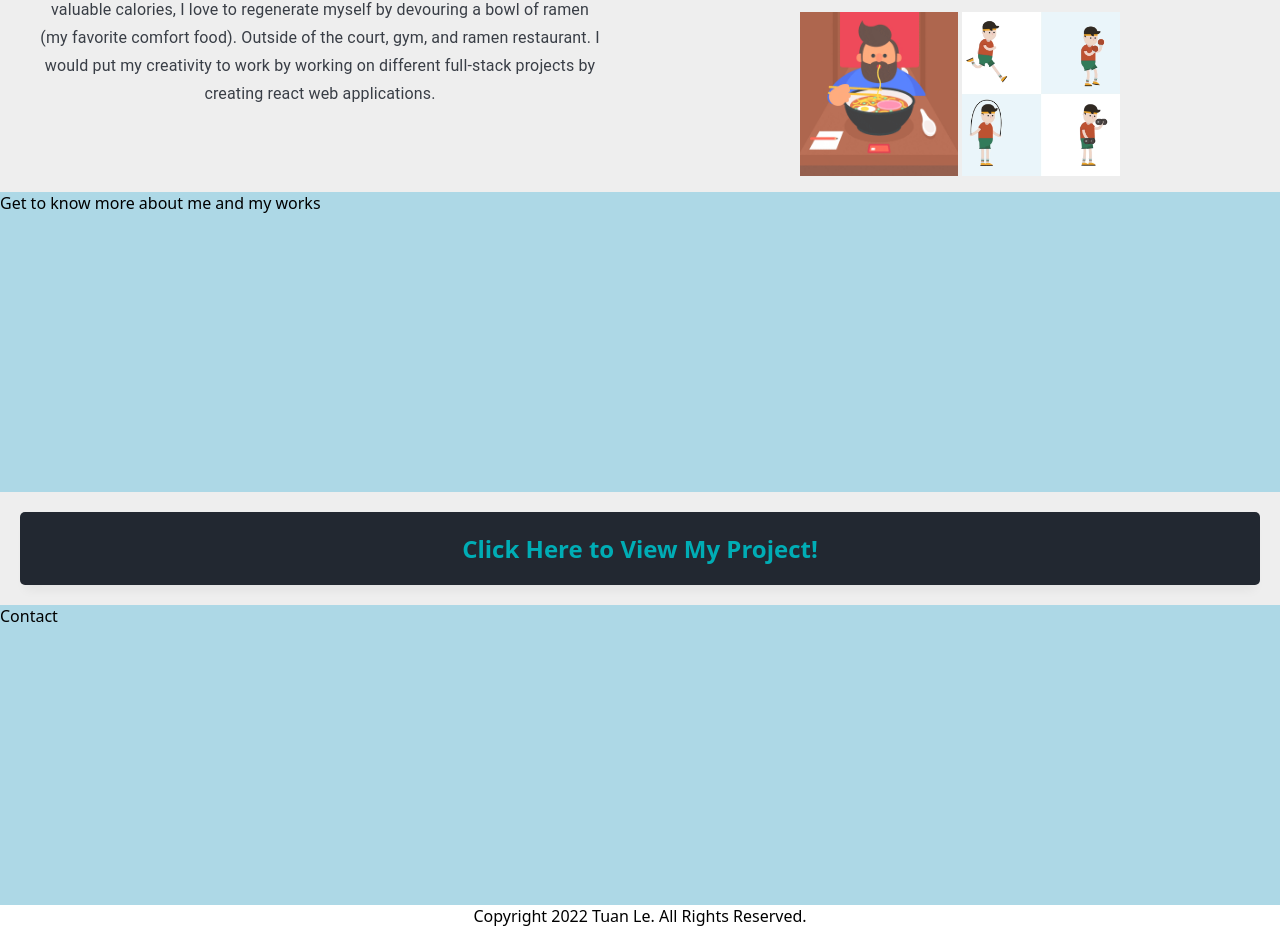
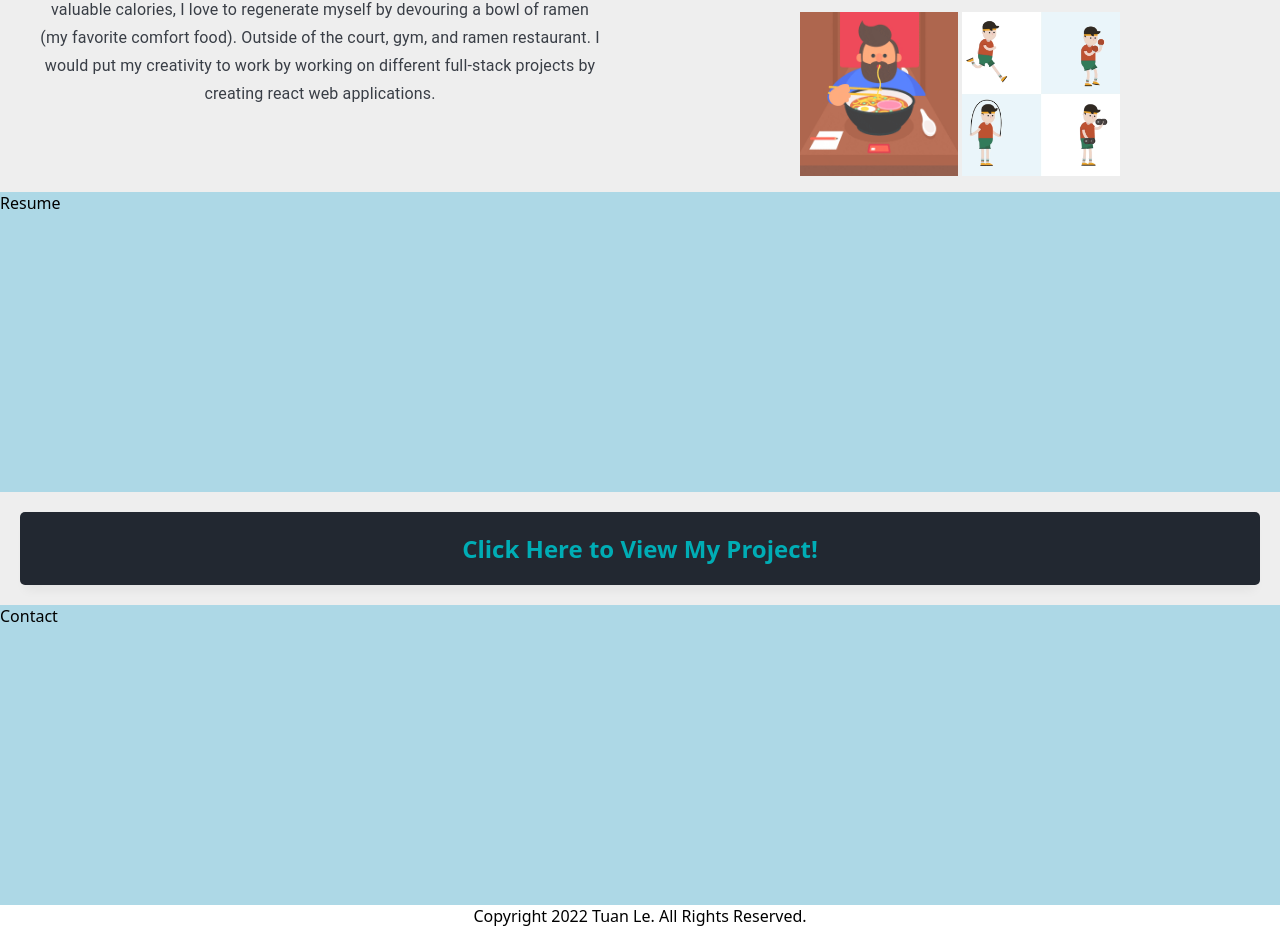
Before and after one commit to tuanle99/Portfolio-2022, a React (Create React App) app: page / in a window 1280 px wide. Shown: the part 1027-1954 px from the top of the page. Built offline with nearby package versions, Linux system fonts and the light colour scheme.

Commit message:
new div detection in resume page

```diff
--- a/package.json
+++ b/package.json
@@ -18,6 +18,7 @@
     "react-scripts": "5.0.1",
     "react-scroll-to-element": "^0.2.0",
     "react-spring": "^9.5.2",
+    "sass": "^1.54.5",
     "web-vitals": "^2.1.4"
   },
   "scripts": {
--- a/src/components/Renderproject.js
+++ b/src/components/Renderproject.js
@@ -1,4 +1,5 @@
 import React from "react";
+
 import {
   Box,
   Card,
@@ -46,7 +47,7 @@ export default function Renderproject({ item }) {
       sx={{
         display: { sm: "block", md: "flex" },
         color: textColor2,
-        height: { sm: "100%", md: "400px" },
+        height: "100%",
         justifyContent: "space-between",
         backgroundColor: backgroundColor1,
       }}
@@ -57,10 +58,19 @@ export default function Renderproject({ item }) {
           width: { sm: "100%", md: "49%" },
           objectFit: "fill",
           borderRadius: 1,
+          maxHeight: 500,
         }}
         image={renderimg(item.image)}
         alt={item.name}
       />
+
+      <Item item={item} />
+    </Card>
+  );
+}
+
+function Item({ item }) {
+  return (
     <Box
       sx={{
         display: "flex",
@@ -117,6 +127,5 @@ export default function Renderproject({ item }) {
         ) : null}
       </Box>
     </Box>
-    </Card>
   );
 }
--- a/src/pages/Resume.js
+++ b/src/pages/Resume.js
@@ -1,10 +1,40 @@
-import React from "react";
+import React, { useEffect, useRef, useState, useMemo } from "react";
 import { Box } from "@mui/material";
 
 export default function Resume() {
+  const ref1 = useRef(null);
+
+  const isInViewport1 = useIsInViewport(ref1);
+  console.log("isInViewport1: ", isInViewport1);
   return (
-    <Box id="Resume" sx={{ height: 300, backgroundColor: "lightblue" }}>
-      Get to know more about me and my works
+    <Box
+      ref={ref1}
+      id="Home"
+      sx={{ height: 300, backgroundColor: "lightblue" }}
+    >
+      Resume
     </Box>
   );
 }
+
+function useIsInViewport(ref) {
+  const [isIntersecting, setIsIntersecting] = useState(false);
+
+  const observer = useMemo(
+    () =>
+      new IntersectionObserver(([entry]) =>
+        setIsIntersecting(entry.isIntersecting)
+      ),
+    []
+  );
+
+  useEffect(() => {
+    observer.observe(ref.current);
+
+    return () => {
+      observer.disconnect();
+    };
+  }, [ref, observer]);
+
+  return isIntersecting;
+}
```
Also changed, not shown: 1 other file (tests, documents, lock files or other folders). Lines whose indentation alone changed are shown as unchanged.
